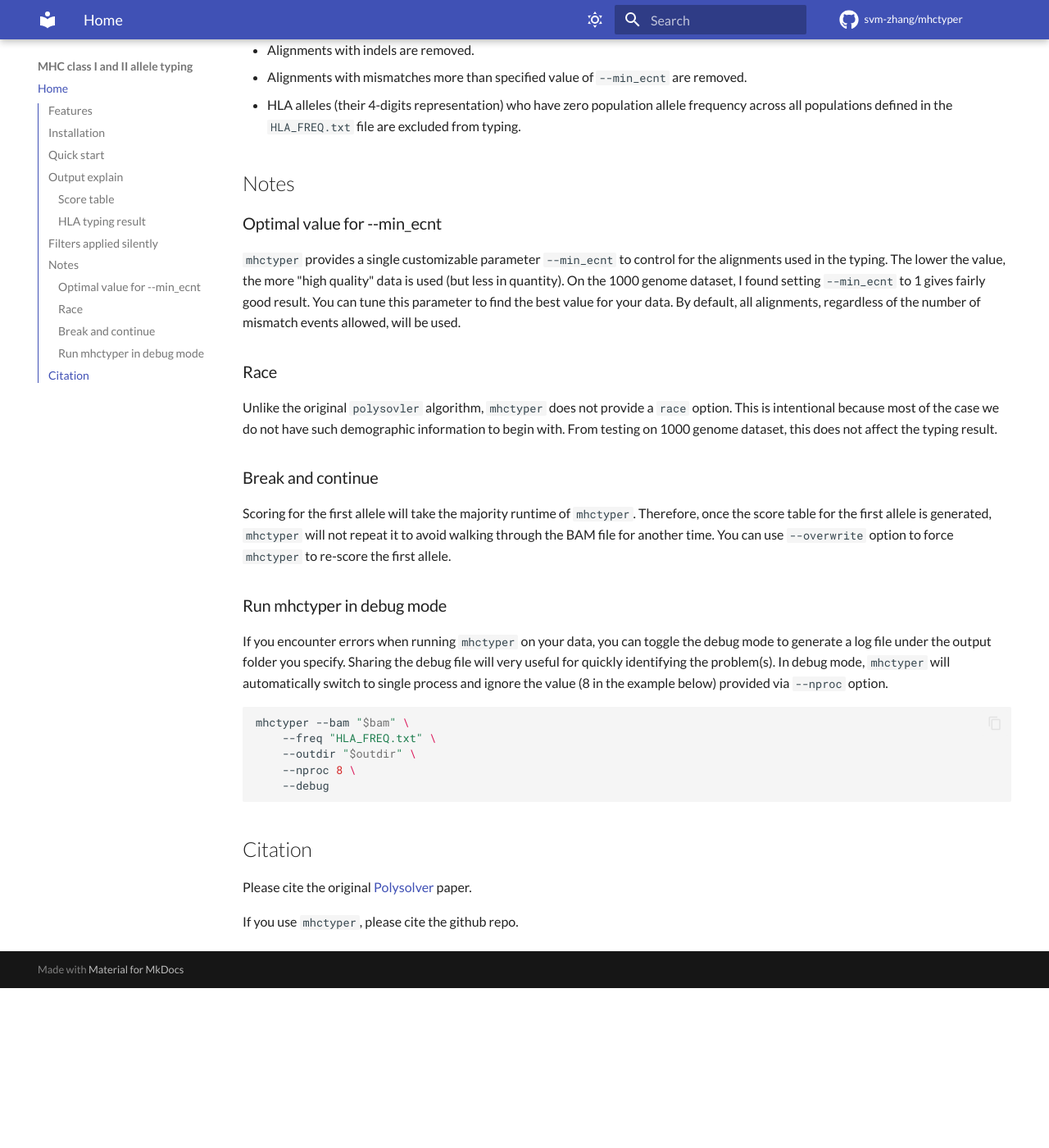
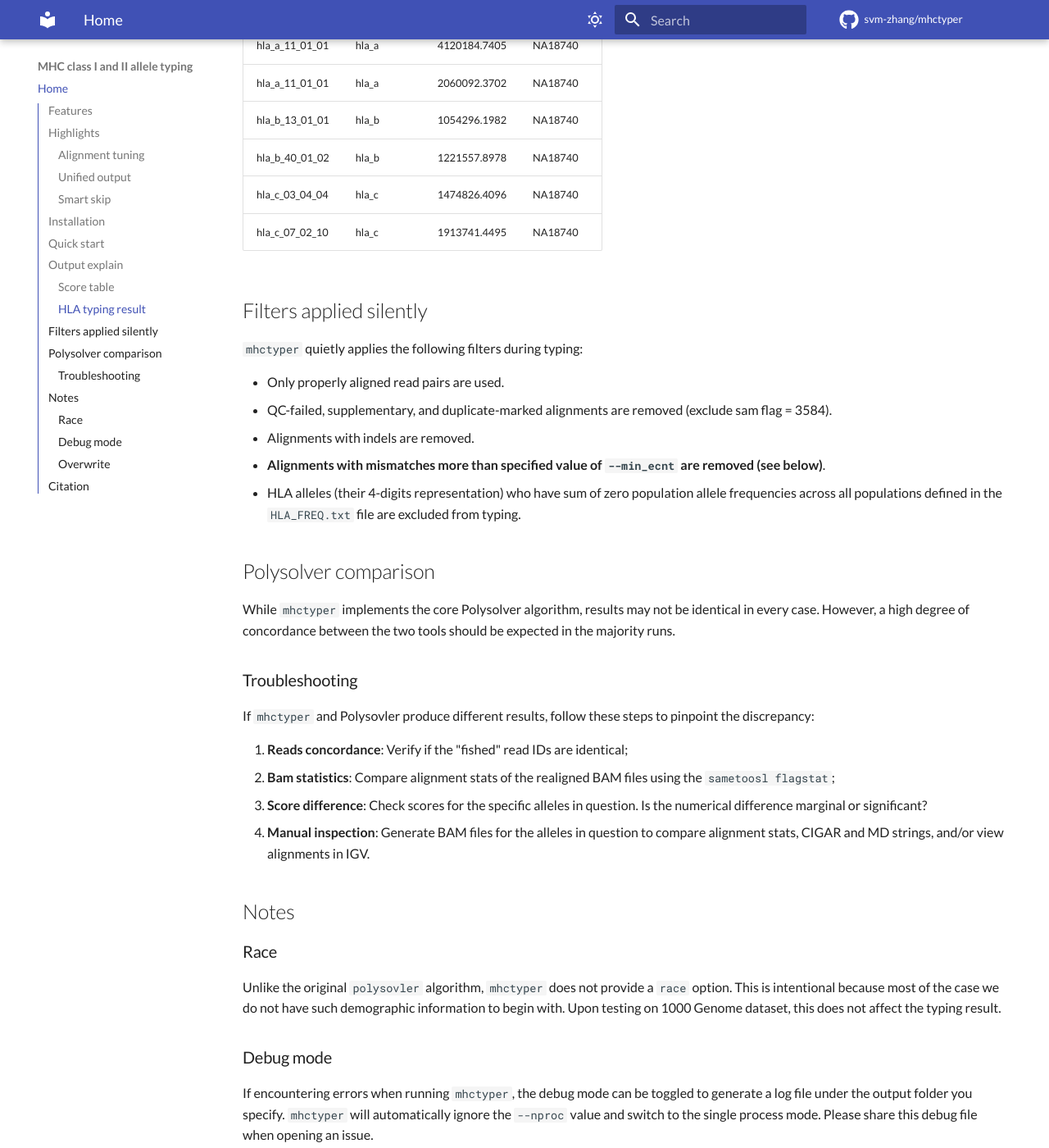
Before and after one commit to svm-zhang/mhctyper, an MkDocs documentation site: the page built from docs/index.md, in a window 1280 px wide and 1400 px high, scrolled down 2362 px. Shown: the whole window at 82% size. Built offline with MkDocs 1.6.1 and Material for MkDocs 9.7.7, drawn with Linux system fonts in a browser that asks for light colours; comment, search, counter and statistics services are not loaded; before the commit the page ends 3567 px from its top, so only the background shows below that; some of the changed text lies outside the part shown.

Commit message:
Migrate documentation from mkdocs-materials to zensical (#7)
* Updated to ignore site.

* Added zensical as dev dependency.

* Re-structure and re-word the doc.

* initial commit. zensical config.

* Migrated from gh action workflow from mkdocs to zensical.

* Added site related info.

* Updated to skip deploy when a PR branch.

* Fixed quotation.

* Updated to only run CI workflow when related changes are made.

* Separated build and deploy and added condition in the deploy job.

* Added install and build command.

````diff
--- a/docs/index.md
+++ b/docs/index.md
@@ -2,17 +2,43 @@
 
 [![PyPI version](https://img.shields.io/pypi/v/mhctyper)](https://pypi.org/project/mhctyper/)
 ![Python versions](https://img.shields.io/pypi/pyversions/mhctyper)
-[![PyPI Downloads](https://img.shields.io/pypi/dm/mhctyper)](https://pypistats.org/packages/mhctyper)
 ![License](https://img.shields.io/pypi/l/mhctyper)
 
-Polars-accelerated MHC class I and II typing based on Polysolver algorithm.
+Faster MHC class I and II typing based on Polysolver algorithm.
 
 ## Features
 
-- Supports both class I and II typing with good
+- Supports both class I and II typing with high
   [accuracy](https://github.com/svm-zhang/hla_benchmark?tab=readme-ov-file).
-- Runtime speedup boosted by polars.
-- Minimum I/O operations. Easy integration to workflow/pipeline with better CLI and proper packaging.
+- Achieves dramatic speedups by eliminating thousands of disk-heavy I/O and
+  leveraging Polars for lighting-fast data manipulation
+- Features a robust CLI and standardized packaging, ensuring seamless integration
+  existing workflow/pipeline.
+
+## Highlights
+
+
+### Alignment tuning
+
+Not all the alignments are suitable for typing. `mhctyper` provides a single,
+customizable parameter, `--min_ecnt`, to filter
+the alignments used in the typing process. Lowering this value prioritizes
+"high quality" data. On the 1000 genome dataset, a value of `1` yields optimal results.
+By default, all alignments are included regardless of the number of mismatch event counts.
+
+
+### Unified output
+
+`mhctyper` replaces the "thousands of files" approach with a single, structured
+tabular output. This unified format eliminates directory clutter and allows for
+streamlined searching, querying, and downstream analysis.
+
+### Smart skip
+Scoring for the first allele accounts for the majority `mhctyper`'s runtime.
+To optimize efficiency, the first-allele score table is cached once
+generated; `mhctyper` then automatically uses the cached results for subsequent
+steps to avoid redundant BAM traversal.
+
 
 ## Installation
 
@@ -88,53 +114,62 @@
 - QC-failed, supplementary, and duplicate-marked alignments are removed
 (exclude sam flag = 3584).
 - Alignments with indels are removed.
-- Alignments with mismatches more than specified value of `--min_ecnt` are
-removed.
-- HLA alleles (their 4-digits representation) who have zero population allele
-frequency across all populations defined in the `HLA_FREQ.txt` file are
+- **Alignments with mismatches more than specified value of `--min_ecnt` are
+removed (see below)**.
+- HLA alleles (their 4-digits representation) who have sum of zero population allele
+frequencies across all populations defined in the `HLA_FREQ.txt` file are
 excluded from typing.
 
+
+## Polysolver comparison
+
+While `mhctyper` implements the core Polysolver algorithm, results may not be
+identical in every case. However, a high degree of concordance between the two
+tools should be expected in the majority runs.
+
+
+### Troubleshooting
+
+If `mhctyper` and Polysovler produce different results, follow these
+steps to pinpoint the discrepancy:
+
+1. **Reads concordance**: Verify if the "fished" read IDs are identical;
+2. **Bam statistics**: Compare alignment stats of the realigned BAM files
+   using the `sametoosl flagstat`;
+3. **Score difference**: Check scores for the specific alleles in question.
+   Is the numerical difference marginal or significant?
+4. **Manual inspection**: Generate BAM files for the alleles in question to
+   compare alignment stats, CIGAR and MD strings, and/or view alignments in IGV.
+
 ## Notes
-
-### Optimal value for --min_ecnt
-
-`mhctyper` provides a single customizable parameter `--min_ecnt` to control for
-the alignments used in the typing. The lower the value, the more "high quality"
-data is used (but less in quantity). On the 1000 genome dataset, I found
-setting `--min_ecnt` to 1 gives fairly good result. You can tune this parameter
-to find the best value for your data. By default, all alignments, regardless
-of the number of mismatch events allowed, will be used.
 
 ### Race
 
 Unlike the original `polysovler` algorithm, `mhctyper` does not provide a
 `race` option. This is intentional because most of the case we do not have
-such demographic information to begin with. From testing on 1000 genome
+such demographic information to begin with. Upon testing on 1000 Genome
 dataset, this does not affect the typing result.
 
-### Break and continue
 
-Scoring for the first allele will take the majority runtime of `mhctyper`.
-Therefore, once the score table for the first allele is generated, `mhctyper`
-will not repeat it to avoid walking through the BAM file for another time.
-You can use `--overwrite` option to force `mhctyper` to re-score the first
-allele.
+### Debug mode
 
-### Run mhctyper in debug mode
-
-If you encounter errors when running `mhctyper` on your data, you can toggle
-the debug mode to generate a log file under the output folder you specify.
-Sharing the debug file will very useful for quickly identifying the problem(s).
-In debug mode, `mhctyper` will automatically switch to single process and
-ignore the value (8 in the example below) provided via `--nproc` option.
+If encountering errors when running `mhctyper`,
+the debug mode can be toggled to generate a log file under the output folder
+you specify. `mhctyper` will automatically ignore the `--nproc` value and
+switch to the single process mode. Please share this debug file when opening an issue.
 
 ```bash
 mhctyper --bam "$bam" \
     --freq "HLA_FREQ.txt" \
     --outdir "$outdir" \
-    --nproc 8 \
     --debug
 ```
+
+### Overwrite
+
+Use the `--overwrite` flag to force a full clean `mhctyper` re-run. Cached
+results from previous run will be deleted automatically.
+
 
 ## Citation
 
--- a/pyproject.toml
+++ b/pyproject.toml
@@ -68,6 +68,7 @@
     "pytest-cov>=5.0.0",
     "mypy>=1.15.0",
     "tox>=4.24.1",
+    "zensical>=0.0.23",
 ]
 
 [tool.coverage]
````
Also changed, not shown: zensical.toml (added, +58 -0 lines), 4 other files.
